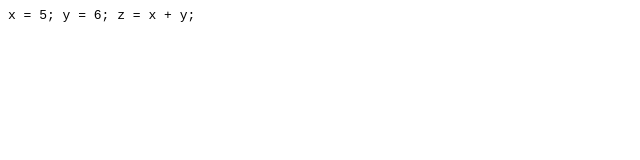
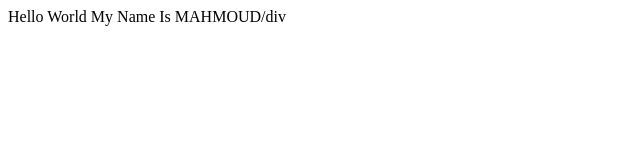
Before and after one commit to MALSALIK/test01, a plain HTML site: page index.html in a window 1280 px wide. Shown: the whole page, without its empty margins (0-640 px from the left). Drawn offline with Linux system fonts and the light colour scheme.

Commit message:
name change

```diff
--- a/index.html
+++ b/index.html
@@ -1,5 +1,15 @@
-<code>
-    x = 5;
-    y = 6;
-    z = x + y;
-    </code>
+<!DOCTYPE html>
+<html lang="en">
+
+<head>
+    <meta charset="UTF-8" />
+    <meta name="viewport" content="width=device-width, initial-scale=1.0" />
+    <title>Document</title>
+    <link rel="stylesheet" href="main.css" />
+</head>
+
+<body>
+    <div class="div">Hello World My Name Is MAHMOUD/div
+</body>
+
+</html>
```
